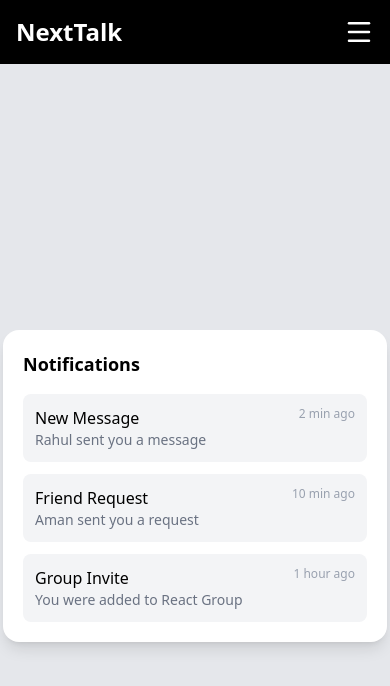
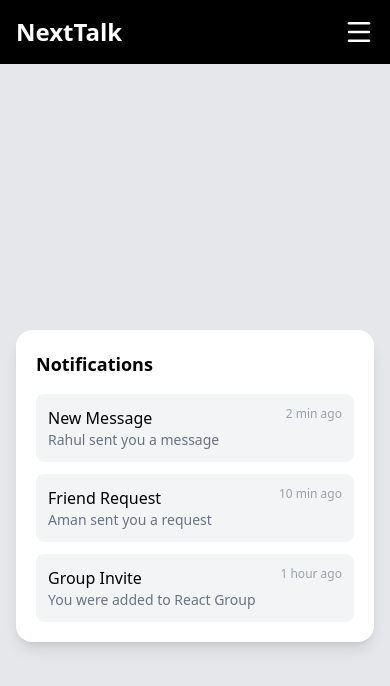
Before and after one commit to gauravkumar2005/NextTalk, a Next.js app: page /notification in a window 390 px wide. Shown: the top 686 px of the page. Built offline with nearby package versions, Linux system fonts and the light colour scheme.

Commit message:
make notification page responsive

```diff
--- a/app/notification/page.js
+++ b/app/notification/page.js
@@ -23,7 +23,7 @@
   ];
 
   return (
-    <div className="min-h-screen bg-gray-200 flex justify-center items-center">
+    <div className="min-h-screen bg-gray-200 flex justify-center items-center p-4">
 
       {/* Card */}
       <div className="w-full max-w-sm bg-white rounded-2xl shadow-lg p-5">
```
